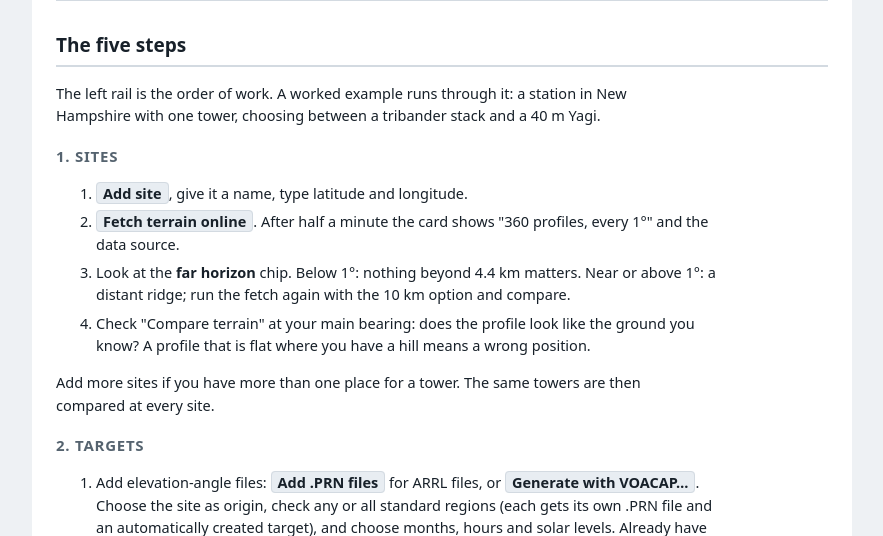
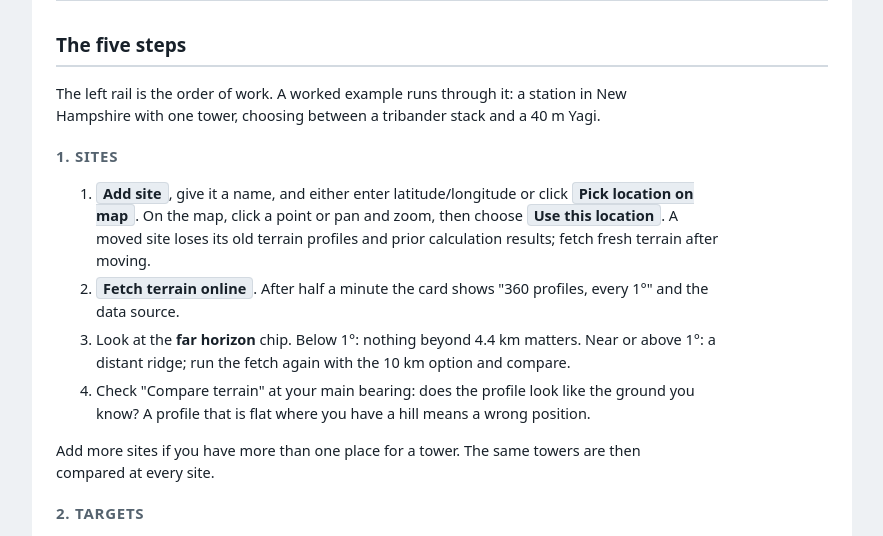
Before and after one commit to W7IV/hfta-stack-planner, a Flask app: page /guide in a window 1280 px wide. Shown: the part 1301-1837 px from the top of the page, without its empty margins (198-1081 px from the left). Run offline with Flask 3, Linux system fonts and the light colour scheme.

Commit message:
docs: explain site map selection, terrain invalidation and OpenStreetMap privacy/attribution

```diff
--- a/templates/guide.html
+++ b/templates/guide.html
@@ -65,7 +65,7 @@
 
   <h3>1. Sites</h3>
   <ol>
-    <li><kbd>Add site</kbd>, give it a name, type latitude and longitude.</li>
+    <li><kbd>Add site</kbd>, give it a name, and either enter latitude/longitude or click <kbd>Pick location on map</kbd>. On the map, click a point or pan and zoom, then choose <kbd>Use this location</kbd>. A moved site loses its old terrain profiles and prior calculation results; fetch fresh terrain after moving.</li>
     <li><kbd>Fetch terrain online</kbd>. After half a minute the card shows "360 profiles, every 1°" and the data source.</li>
     <li>Look at the <b>far horizon</b> chip. Below 1°: nothing beyond 4.4 km matters. Near or above 1°: a distant ridge; run the fetch again with the 10 km option and compare.</li>
     <li>Check "Compare terrain" at your main bearing: does the profile look like the ground you know? A profile that is flat where you have a hill means a wrong position.</li>
```
